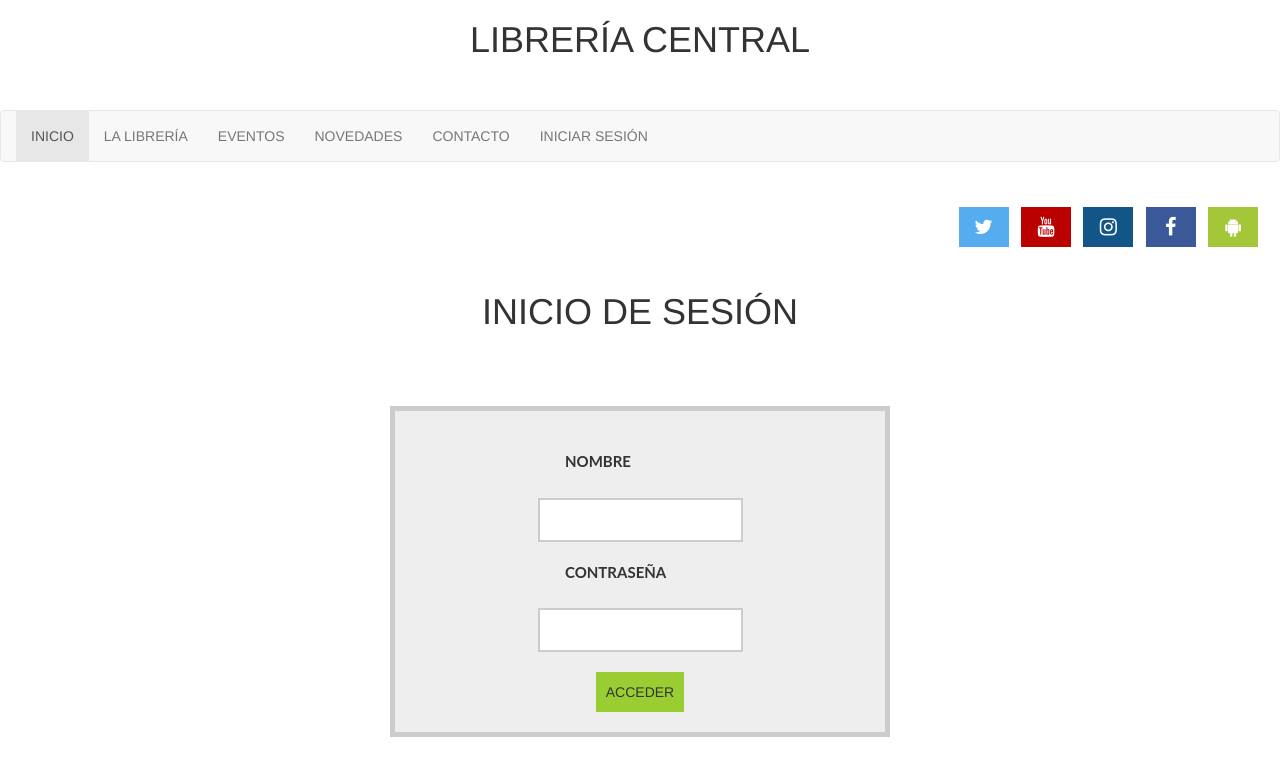
After one commit to Yleperez/libreria-Ylenia, a PHP site: page /views/libros_sesion.php in a window 1280 px wide. The commit adds this page. Shown: the top 776 px of the page. Run offline with PHP 8.4, Linux system fonts and the light colour scheme.

Commit message:
Proyecto final

```diff
--- a/views/libros_contacto.php
+++ b/views/libros_contacto.php
@@ -103,6 +103,7 @@
         <li><a href="libros_eventos.php">EVENTOS</a></li>
         <li><a href="/libreria/index.php?controller=libros&action=listar">NOVEDADES</a></li>
         <li><a href="libros_contacto.php">CONTACTO</a></li>
+        <li><a href="libros_sesion.php">INICIAR SESIÓN</a></li>
     </ul>
 
     </div>
--- a/views/libros_eventos.php
+++ b/views/libros_eventos.php
@@ -66,6 +66,7 @@
                 <li><a href="libros_eventos.php">EVENTOS</a></li>
                 <li><a href="/libreria/index.php?controller=libros&action=listar">NOVEDADES</a></li>
                 <li><a href="libros_contacto.php">CONTACTO</a></li>
+                <li><a href="libros_sesion.php">INICIAR SESIÓN</a></li>
             </ul>
         </div>
     </nav>
--- a/views/libros_inicio.html
+++ b/views/libros_inicio.html
@@ -12,7 +12,7 @@
   <script src="https://maxcdn.bootstrapcdn.com/bootstrap/3.4.1/js/bootstrap.min.js"></script>
   <meta name="viewport" content="width=device-width, initial-scale=1">
   <link rel="stylesheet" href="https://cdnjs.cloudflare.com/ajax/libs/font-awesome/4.7.0/css/font-awesome.min.css">
-  <link rel='stylesheet' type='text/css' media='screen' href='miestilo.css'>
+  <link rel='stylesheet' type='text/css' media='screen' href='css/miestilo.css'>
 </head>
 <body>
 
@@ -35,6 +35,7 @@
       <li><a href="views/libros_eventos.php">EVENTOS</a></li>
       <li><a href="index.php?controller=libros&action=listar">NOVEDADES</a></li>
       <li><a href="views/libros_contacto.php">CONTACTO</a></li>
+      <li><a href="views/libros_sesion.php">INICIAR SESIÓN</a></li>
     </ul>
   </div>
 </nav>
--- a/views/libros_libreria.php
+++ b/views/libros_libreria.php
@@ -62,6 +62,7 @@
             <li><a href="libros_eventos.php">EVENTOS</a></li>
             <li><a href="/libreria/index.php?controller=libros&action=listar">NOVEDADES</a></li>
             <li><a href="libros_contacto.php">CONTACTO</a></li>
+            <li><a href="libros_sesion.php">INICIAR SESIÓN</a></li>
         </ul>
     </div>
     </nav>
--- /dev/null
+++ b/views/libros_sesion.php
@@ -0,0 +1,142 @@
+<!DOCTYPE html>
+<html lang="en">
+<head>
+        <link rel="stylesheet" href="https://maxcdn.bootstrapcdn.com/bootstrap/3.4.1/css/bootstrap.min.css">
+        <script src="https://ajax.googleapis.com/ajax/libs/jquery/3.6.4/jquery.min.js"></script>
+        <script src="https://maxcdn.bootstrapcdn.com/bootstrap/3.4.1/js/bootstrap.min.js"></script>
+        <meta name="viewport" content="width=device-width, initial-scale=1">
+        <link rel="stylesheet" href="https://cdnjs.cloudflare.com/ajax/libs/font-awesome/4.7.0/css/font-awesome.min.css">
+        <link rel='stylesheet' type='text/css' media='screen' href='css/miestilo.css'>
+
+    <title>INICIAR SESIÓN</title>
+
+    <style>
+
+        * {
+            padding: 0;
+            margin: 0;
+            box-sizing: border-box;
+        }
+
+        h1 {
+            font-family: 'Passion One';
+            font-size: 4rem;
+            text-transform: uppercase;
+            text-align:center;
+        }
+        label {
+            width: 150px;
+            display: inline-block;
+            text-align: left;
+            font-size: 1.5rem;
+            font-family: 'Lato';
+        }
+        input {
+            border: 2px solid #ccc;
+            font-size: 1.5rem;
+            font-weight: 100;
+            font-family: 'Lato';
+            padding: 10px;
+        }
+        form {
+            margin: 25px auto;
+            padding: 20px;
+            border: 5px solid #ccc;
+            width: 500px;
+            background: #eee;
+            text-align:center;
+        }
+        div.form-element {
+            margin: 20px 0;
+        }
+        button {
+            padding: 10px;
+            font-size: 1.5rem;
+            font-family: 'Lato';
+            font-weight: 100;
+            background: yellowgreen;
+            color: white;
+            border: none;
+        }
+        p.success,
+        p.error {
+            color: white;
+            font-family: lato;
+            background: yellowgreen;
+            display: inline-block;
+            padding: 2px 10px;
+        }
+        p.error {
+            background: orangered;
+        }
+
+        p{
+            text-align: center;
+        }
+
+        p{
+            text-align: center;
+            padding: 20px;
+            font-size: 30px;
+        }
+
+        p{
+            text-align: right;
+            padding: 20px;
+            font-size: 30px;
+        }
+
+    </style>
+</head>
+
+<body>
+
+    <h1>LIBRERÍA CENTRAL</h1><br><br>
+
+    <meta charset="utf-8">
+        <meta name="viewport" content="width=device-width, initial-scale=1">
+        <link rel="stylesheet" href="https://maxcdn.bootstrapcdn.com/bootstrap/3.4.1/css/bootstrap.min.css">
+        <script src="https://ajax.googleapis.com/ajax/libs/jquery/3.6.4/jquery.min.js"></script>
+        <script src="https://maxcdn.bootstrapcdn.com/bootstrap/3.4.1/js/bootstrap.min.js"></script>
+
+
+        <nav class="navbar navbar-default">
+            <div class="container-fluid">
+                <div class="navbar-header">
+            </div>
+                <ul class="nav navbar-nav">
+                    <li class="active"><a href="/libreria/">INICIO</a></li>
+                    <li><a href="libros_libreria.php">LA LIBRERÍA</a></li>
+                    <li><a href="libros_eventos.php">EVENTOS</a></li>
+                    <li><a href="/libreria/index.php?controller=libros&action=listar">NOVEDADES</a></li>
+                    <li><a href="libros_contacto.php">CONTACTO</a></li>
+                    <li><a href="libros_sesion.php">INICIAR SESIÓN</a></li>
+                </ul>
+            </div>
+        </nav>
+
+        <p>
+            <a href="#" class="fa fa-twitter"></a>
+            <a href="#" class="fa fa-youtube"></a>
+            <a href="#" class="fa fa-instagram"></a>
+            <a href="#" class="fa fa-facebook"></a>
+            <a href="#" class="fa fa-android"></a>
+        </p>
+
+    <h1>INICIO DE SESIÓN</h1><br><br>
+
+            <form method="post" action="sesion.php" name="signin-form">
+                <div class="form-element">
+                <label for="fname">NOMBRE</label><br><br>
+                    <input type="text" name="username" pattern="[a-zA-Z0-9]+" required />
+                </div>
+                <div class="form-element">
+                <label for="fname">CONTRASEÑA</label><br><br>
+                    <input type="password" name="password" required />
+                </div>
+                <button type="submit" name="login" value="login">ACCEDER</button>
+            </form>
+
+</body>
+
+</html>
```
Also changed, not shown: controllers/libros_controller.php (+21 -0 lines), models/libros_model.php (+27 -0 lines), models/sesion_model.php (added, +20 -0 lines), users.sql (added, +33 -0 lines), views/header.php (+55 -3 lines), views/libros_listar.php (+17 -3 lines), views/sesion.php (added, +24 -0 lines), config.php (line endings or trailing spaces), controllers/editoriales_controller.php (deleted), css/miestilo.css (renamed from miestilo.css).
